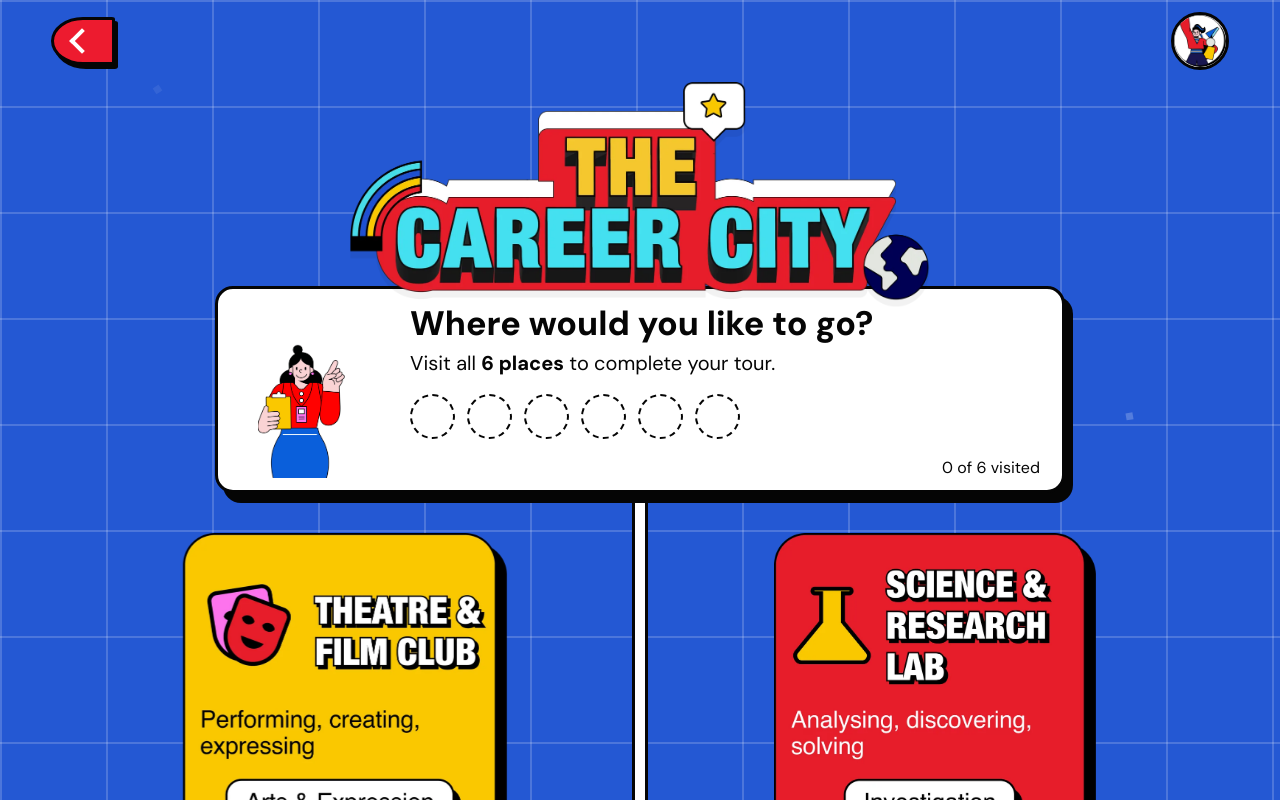
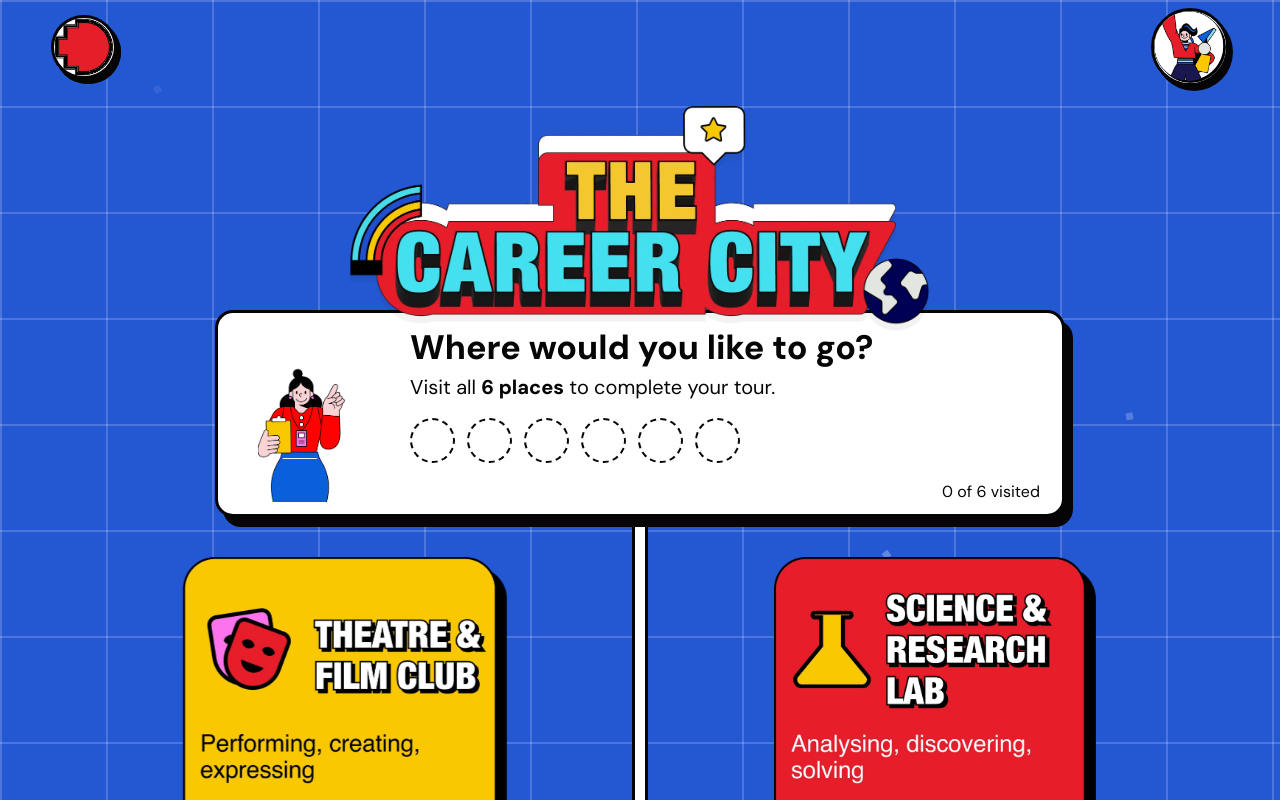
Before and after one commit to SALtruc/CarrerReadyCity, a React (Vite) app: page /city in a window 1280 px wide. Shown: the top 800 px of the page. Built offline with nearby package versions, Linux system fonts and the light colour scheme.

Commit message:
Add logo badge restart control

```diff
--- a/src/components/GameUI.tsx
+++ b/src/components/GameUI.tsx
@@ -1,7 +1,7 @@
 import { motion, useReducedMotion } from 'motion/react';
 import { useEffect, useRef, useState, type ReactNode } from 'react';
 import { useNavigate } from 'react-router-dom';
-import { cn, optimizedAsset } from '../lib';
+import { asset, cn, optimizedAsset } from '../lib';
 import { useGame } from '../store';
 
 export const RESOURCE_ROOT = 'Career City Resources/';
@@ -23,13 +23,13 @@ export function Brand({compact=false}:{compact?:boolean}) {
   return <img className={cn('brand',compact&&'compact')} src={optimizedAsset(RESOURCE_ROOT+'logo.png')} decoding="async" alt="The Career City"/>;
 }
 
-export function Topbar() {
+export function LogoBadge() {
   const avatar = useGame(s=>s.profile.avatar);
   const reset = useGame(s=>s.reset);
   const navigate = useNavigate();
   const [showRestart,setShowRestart] = useState(false);
   const dialogRef = useRef<HTMLDialogElement>(null);
-  const avatarButtonRef = useRef<HTMLButtonElement>(null);
+  const badgeRef = useRef<HTMLButtonElement>(null);
   useEffect(()=>{
     const dialog=dialogRef.current;
     if(!dialog)return;
@@ -41,19 +41,26 @@ export function Topbar() {
     setShowRestart(false);
     navigate('/',{replace:true});
   };
-  return <header className="topbar">
-    <button className="back-mark" aria-label="Go back" onClick={()=>history.back()}>Back</button>
-    {avatar>=0?<motion.button ref={avatarButtonRef} className="avatar-action" type="button" aria-label="Retake game" title="Retake game" onClick={()=>setShowRestart(true)} whileHover={{rotate:4,scale:1.06}} whileTap={{scale:.92}}>
-      <img src={optimizedAsset(RESOURCE_ROOT+'avatar icon/'+avatars[avatar])} decoding="async" alt=""/>
-    </motion.button>:<img src={optimizedAsset(RESOURCE_ROOT+'avatar icon/'+avatars[0])} decoding="async" alt="Career City avatar"/>}
-    <dialog ref={dialogRef} className="restart-modal" aria-labelledby="restart-title" onCancel={()=>setShowRestart(false)} onClose={()=>avatarButtonRef.current?.focus()} onMouseDown={event=>{if(event.target===event.currentTarget)setShowRestart(false)}}>
+  return <>
+    <motion.button ref={badgeRef} className="logo-badge" type="button" aria-label="Return to the starting screen" onClick={()=>setShowRestart(true)} whileHover={{scale:1.06}} whileTap={{scale:.9}}>
+      <img src={asset(RESOURCE_ROOT+'logo-badge.png')} decoding="async" alt=""/>
+    </motion.button>
+    <dialog ref={dialogRef} className="restart-modal" aria-labelledby="restart-title" onCancel={()=>setShowRestart(false)} onClose={()=>badgeRef.current?.focus()} onMouseDown={event=>{if(event.target===event.currentTarget)setShowRestart(false)}}>
       <motion.div className="restart-dialog" initial={{opacity:0,scale:.94,y:12}} animate={showRestart?{opacity:1,scale:1,y:0}:{opacity:0}}>
-        <img src={optimizedAsset(RESOURCE_ROOT+'avatar icon/'+avatars[avatar])} alt="Your avatar"/>
-        <h2 id="restart-title">Retake the game?</h2>
+        <img src={optimizedAsset(RESOURCE_ROOT+'avatar icon/'+avatars[avatar>=0?avatar:0])} alt="Your avatar"/>
+        <h2 id="restart-title">Start over?</h2>
         <p>Your current answers and city progress will be cleared.</p>
         <div><button type="button" onClick={()=>setShowRestart(false)}>Keep playing</button><button type="button" className="confirm-restart" onClick={restart}>Start again</button></div>
       </motion.div>
     </dialog>
+  </>;
+}
+
+export function Topbar() {
+  const avatar = useGame(s=>s.profile.avatar);
+  return <header className="topbar">
+    <LogoBadge/>
+    <img src={optimizedAsset(RESOURCE_ROOT+'avatar icon/'+avatars[avatar>=0?avatar:0])} decoding="async" alt={avatar>=0?'':'Career City avatar'}/>
   </header>;
 }
 
--- a/src/pages/SidPage.tsx
+++ b/src/pages/SidPage.tsx
@@ -1,7 +1,7 @@
 import { FormEvent, useEffect, useState } from 'react';
 import { motion } from 'motion/react';
 import { useNavigate } from 'react-router-dom';
-import { avatars, GameShell, RESOURCE_ROOT } from '../components/GameUI';
+import { avatars, GameShell, RESOURCE_ROOT, Topbar } from '../components/GameUI';
 import { asset, optimizedAsset, preloadAssets } from '../lib';
 import { useGame } from '../store';
 
@@ -39,17 +39,17 @@ export default function SidPage(){
     setVerified(true);
   }
 
-  return <GameShell cyan><header className="topbar sid-topbar"><button className="back-mark" aria-label="Go back" onClick={()=>navigate('/')}>Back</button></header><section className="sid-page">
+  return <GameShell cyan><Topbar/><section className="sid-page">
     <form className="sid-card" onSubmit={submit} noValidate>
       <div className="sid-frame">
         <img className="sid-frame-art" src={asset(RESOURCE_ROOT+'Collect SID Screen/Frame 488.png')} alt=""/>
         <div className="visually-hidden"><p>This is exclusively for</p><h1>RMIT Students</h1></div>
         <label className="visually-hidden" htmlFor="student-id">Enter your Student ID</label>
         <input id="student-id" name="student-id" inputMode="numeric" autoComplete="off" value={sid} onChange={event=>{setProfile({sid:normalizeSid(event.target.value)});setVerified(false);setError('')}} aria-describedby={error?'sid-error':undefined} aria-invalid={Boolean(error)} placeholder="e.g. S1234567"/>
+        <motion.button className="resource-button sid-verify" type="submit" aria-label="Verify SID" disabled={verified} whileHover={verified?undefined:{y:-3,scale:1.015}} whileTap={verified?undefined:{scale:.97}}><img src={asset(RESOURCE_ROOT+'Collect SID Screen/Frame 480.png')} alt=""/></motion.button>
       </div>
       {error&&<motion.p id="sid-error" className="sid-error" role="alert" initial={{opacity:0,y:-14}} animate={{opacity:1,y:0}}>{error}</motion.p>}
       {verified&&<motion.p className="sid-success" role="status" initial={{opacity:0,y:5}} animate={{opacity:1,y:0}}>Student ID verified!</motion.p>}
-      <motion.button className="resource-button sid-verify" type="submit" aria-label="Verify SID" disabled={verified} whileHover={verified?undefined:{y:-3,scale:1.015}} whileTap={verified?undefined:{scale:.97}}><img src={asset(RESOURCE_ROOT+'Collect SID Screen/Frame 480.png')} alt=""/></motion.button>
     </form>
     <div className="sid-guide"><img src={asset(RESOURCE_ROOT+'Collect SID Screen/Frame 489.png')} alt="Career City guide asking you to enter your student ID"/></div>
   </section></GameShell>;
```
Also changed, not shown: Career City Resources/logo-badge.png (added), public/assets/Career City Resources/logo-badge.png (added), src/styles.css.
